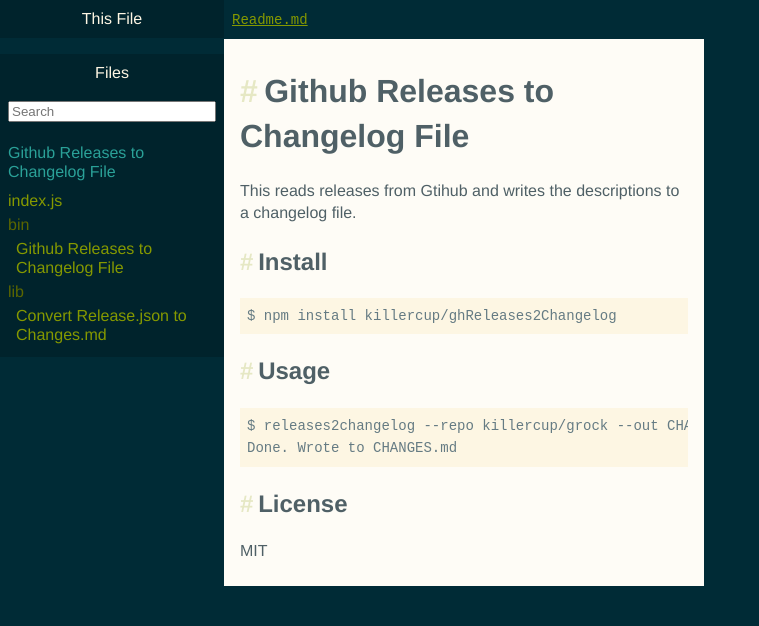
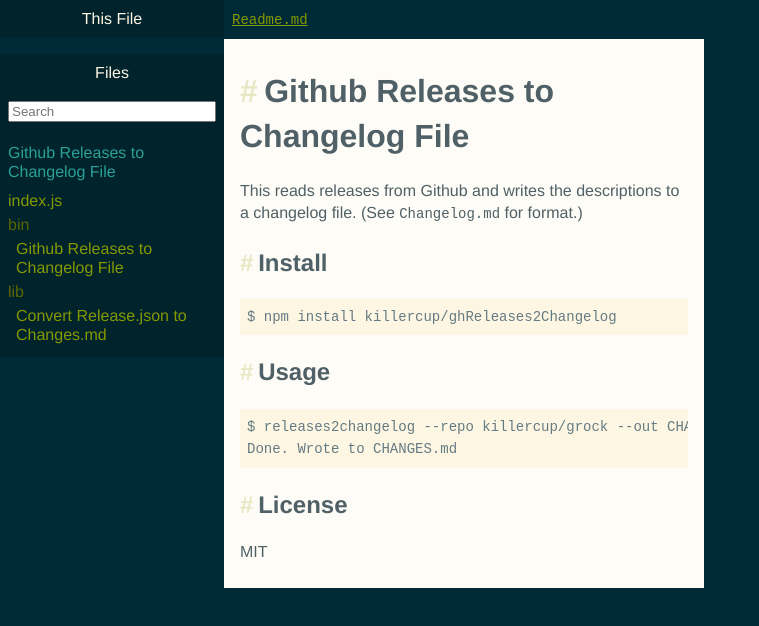
Before and after one commit to killercup/ghReleases2Changelog, a plain HTML site: page index.html in a window 1280 px wide. Shown: the whole page, without its empty margins (0-759 px from the left). Drawn offline with Linux system fonts and the light colour scheme.

Commit message:
Generated documentation for a7f21cb7dcc3ac9226b1d0d211369e4e6906f7dd

```diff
--- a/index.html
+++ b/index.html
@@ -27,7 +27,7 @@
       <div class="segment">
 
         <div class="comments ">
-          <div class="wrapper"><h1 id="github-releases-to-changelog-file"><a href="#github-releases-to-changelog-file" class="anchor"></a>Github Releases to Changelog File</h1><p>This reads releases from Gtihub and writes the descriptions to a changelog file.</p>
+          <div class="wrapper"><h1 id="github-releases-to-changelog-file"><a href="#github-releases-to-changelog-file" class="anchor"></a>Github Releases to Changelog File</h1><p>This reads releases from Github and writes the descriptions to a changelog file. (See <code>Changelog.md</code> for format.)</p>
 <h2 id="install"><a href="#install" class="anchor"></a>Install</h2><pre><code class="lang-bash">$ npm install killercup/ghReleases2Changelog
 </code></pre>
 <h2 id="usage"><a href="#usage" class="anchor"></a>Usage</h2><pre><code class="lang-bash">$ releases2changelog --repo killercup/grock --out CHANGES.md
```
